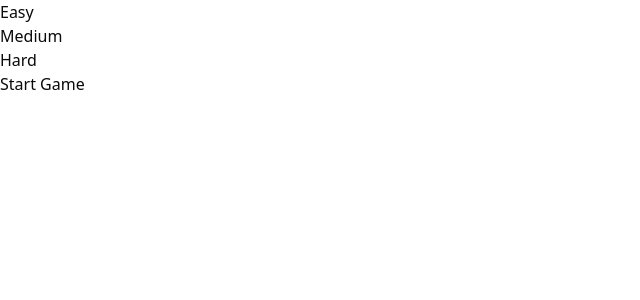
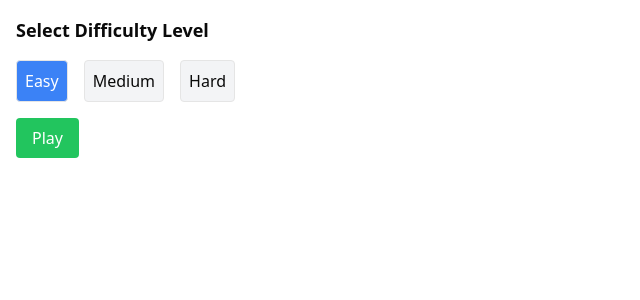
Before and after one commit to skyv26/GeoExplorer-Game, a Next.js app: page / in a window 1280 px wide. Shown: the top 300 px of the page, without its empty margins (0-640 px from the left). Built offline with nearby package versions, Linux system fonts and the light colour scheme.

Commit message:
`refactor`: the landing page by adding the client side component to the server side component

```diff
--- a/app/page.tsx
+++ b/app/page.tsx
@@ -1,18 +1,7 @@
-import Link from "next/link";
+import DifficultyLevel from "@/components/difficultyLevel/DifficultyLevel";
 
 const Home = () => <main>
-    <ul>
-        <li>
-            Easy
-        </li>
-        <li>
-            Medium
-        </li>
-        <li>
-            Hard
-        </li>
-    </ul>
-    <Link href="/game">Start Game</Link>
+    <DifficultyLevel />
 </main>
 
 export default Home;
```
